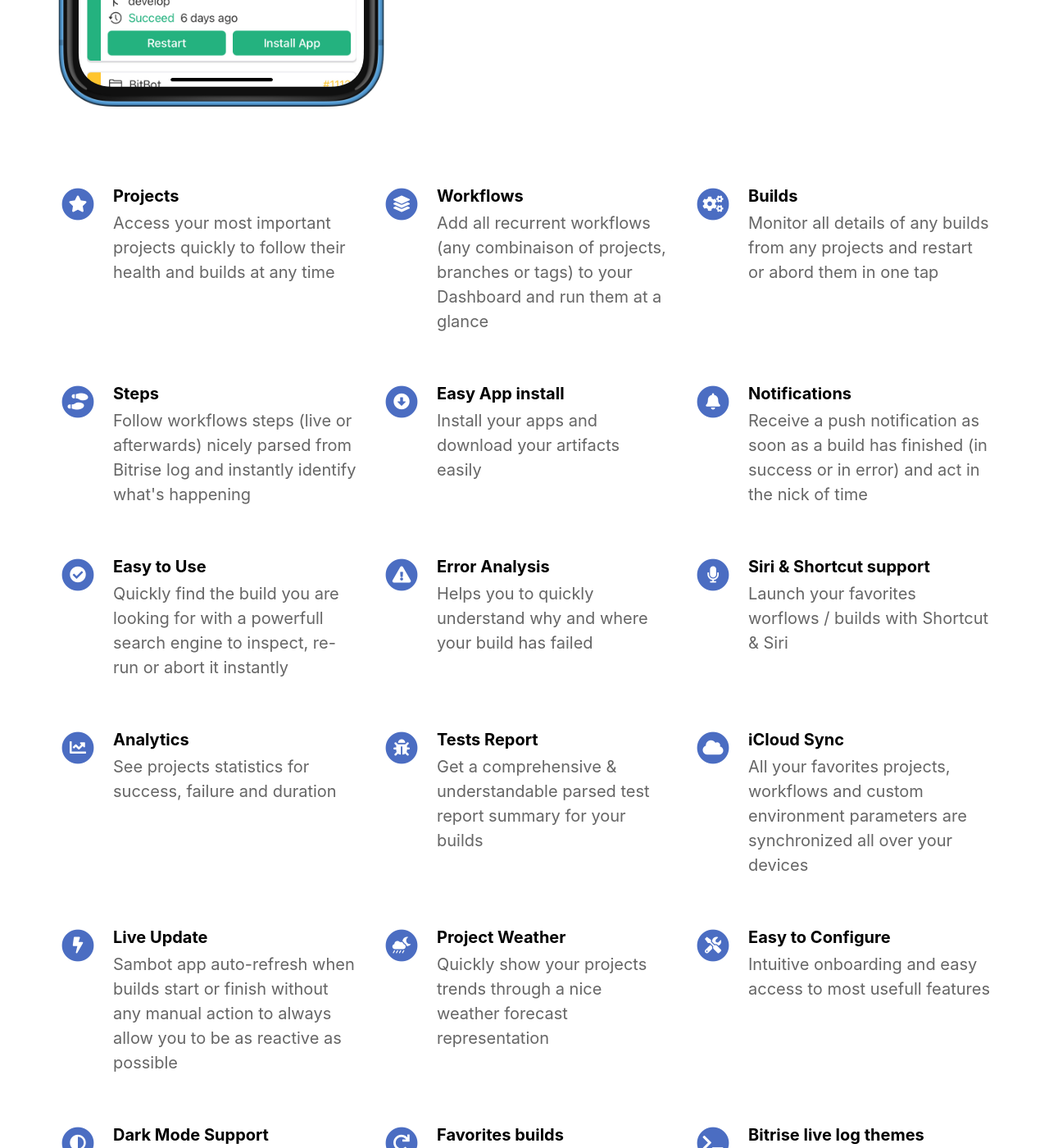
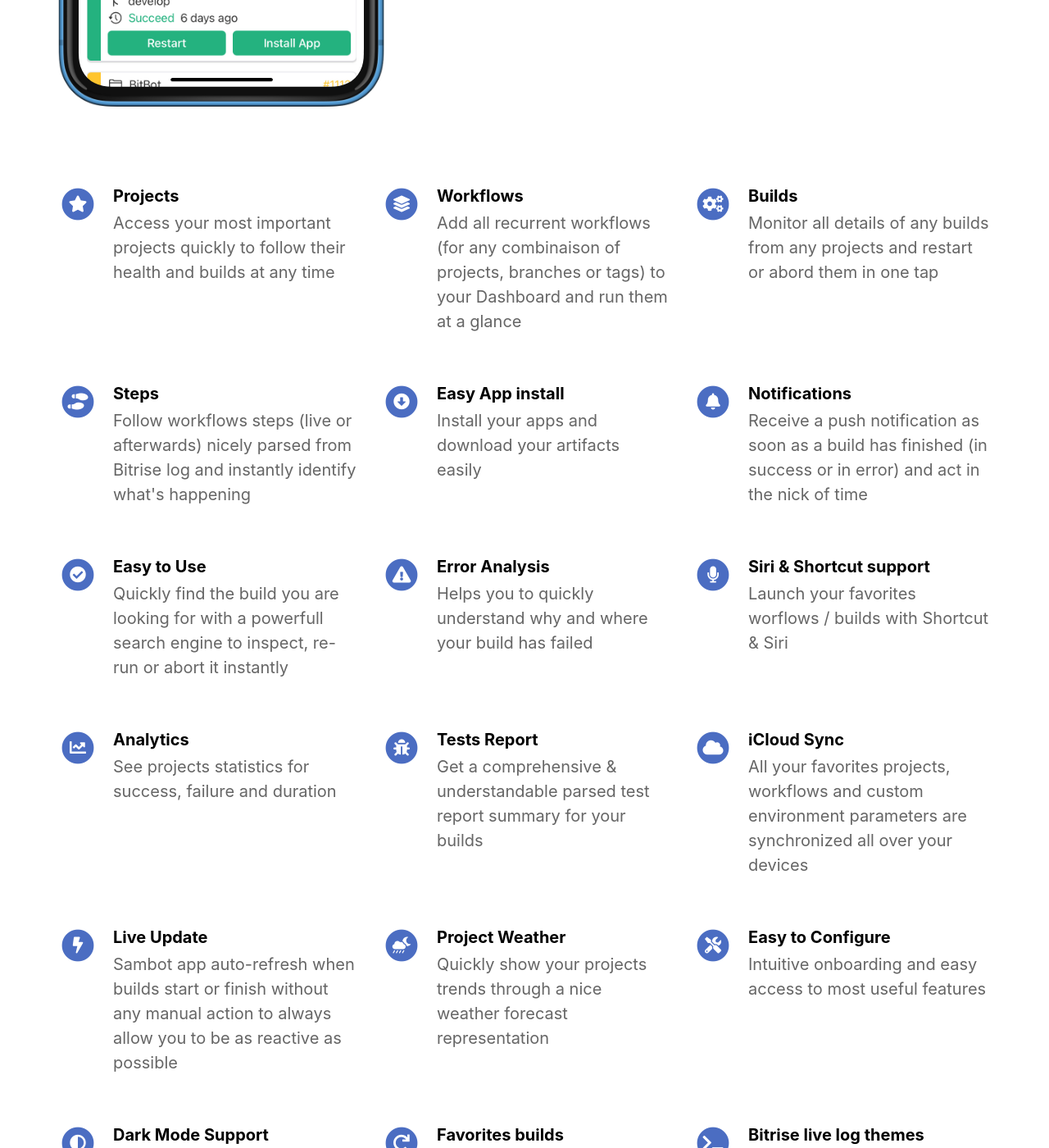
Before and after one commit to jayandjay/jayandjay.github.io, a Jekyll site: the page built from index.html, in a window 1280 px wide and 1400 px high, scrolled down 855 px. Shown: the whole window at 82% size. Built offline with Jekyll 4.4.1, drawn with Linux system fonts in a browser that asks for light colours; nearby versions of some CDN libraries.

Commit message:
coquille

```diff
--- a/_config.yml
+++ b/_config.yml
@@ -40,7 +40,7 @@ features                                  :
     fontawesome_icon_name                 : star
 
   - title                                 : Workflows
-    description                           : Add all recurrent workflows (any combinaison of projects, branches or tags) to your Dashboard and run them at a glance
+    description                           : Add all recurrent workflows (for any combinaison of projects, branches or tags) to your Dashboard and run them at a glance
     fontawesome_icon_name                 : layer-group
 
   - title                                 : Builds
@@ -92,7 +92,7 @@ features                                  :
     fontawesome_icon_name                 : cloud-moon-rain
 
   - title                                 : Easy to Configure
-    description                           : Intuitive onboarding and easy access to most usefull features
+    description                           : Intuitive onboarding and easy access to most useful features
     fontawesome_icon_name                 : tools
 
   - title                                 : Dark Mode Support
```
